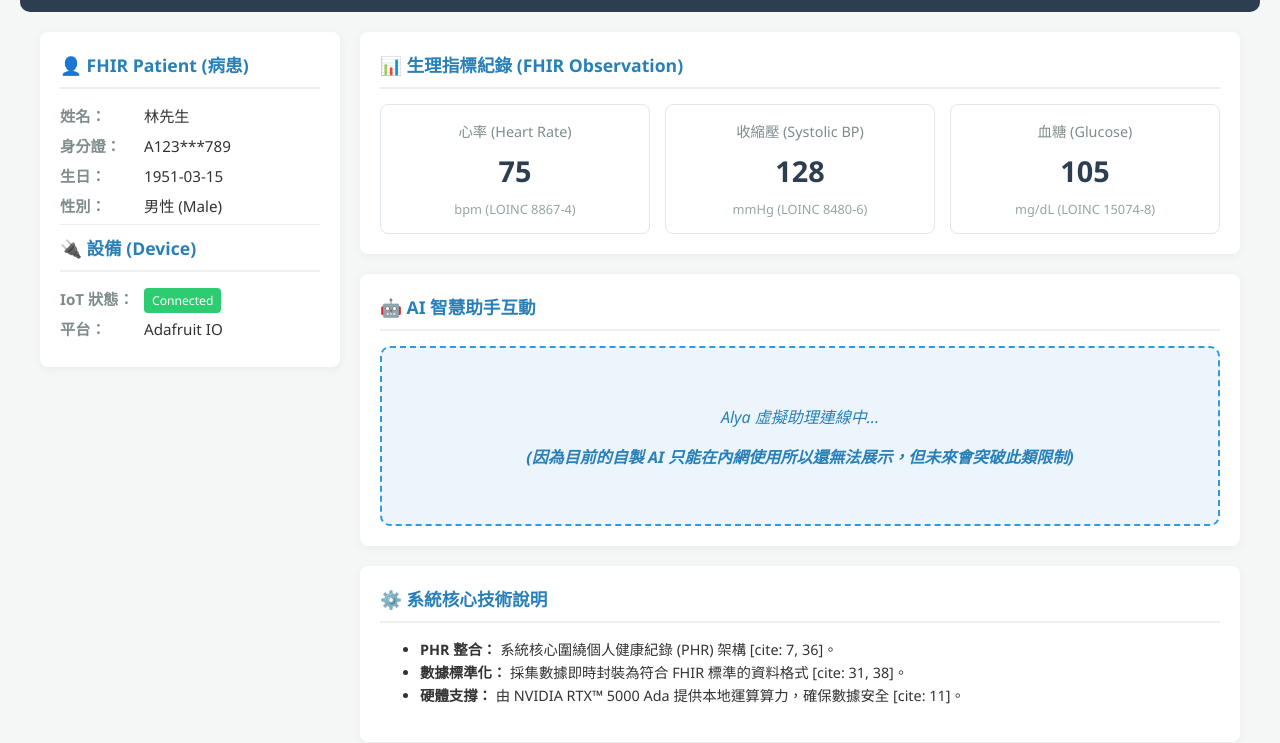
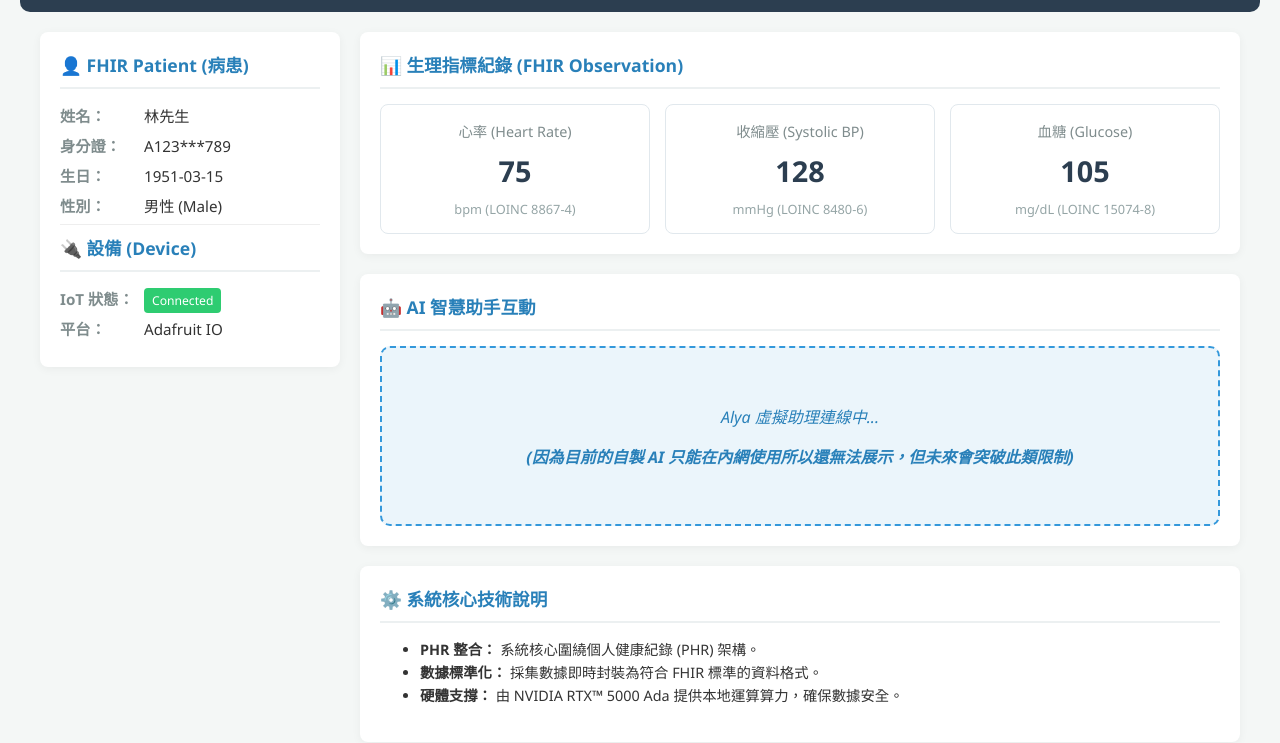
Before and after one commit to lin0913james/FHIR_Anping-Town-Workshop, a plain HTML site: page index.html in a window 1280 px wide. Shown: the part 95-838 px from the top of the page. Drawn offline with Linux system fonts and the light colour scheme.

Commit message:
Update index.html

```diff
--- a/index.html
+++ b/index.html
@@ -88,9 +88,9 @@
         <div class="card">
             <div class="section-title">⚙️ 系統核心技術說明</div>
             <ul style="font-size: 0.9em; line-height: 1.6;">
-                <li><strong>PHR 整合：</strong> 系統核心圍繞個人健康紀錄 (PHR) 架構 [cite: 7, 36]。</li>
-                <li><strong>數據標準化：</strong> 採集數據即時封裝為符合 FHIR 標準的資料格式 [cite: 31, 38]。</li>
-                <li><strong>硬體支撐：</strong> 由 NVIDIA RTX™ 5000 Ada 提供本地運算算力，確保數據安全 [cite: 11]。</li>
+                <li><strong>PHR 整合：</strong> 系統核心圍繞個人健康紀錄 (PHR) 架構。</li>
+                <li><strong>數據標準化：</strong> 採集數據即時封裝為符合 FHIR 標準的資料格式。</li>
+                <li><strong>硬體支撐：</strong> 由 NVIDIA RTX™ 5000 Ada 提供本地運算算力，確保數據安全。</li>
             </ul>
         </div>
     </div>
```
